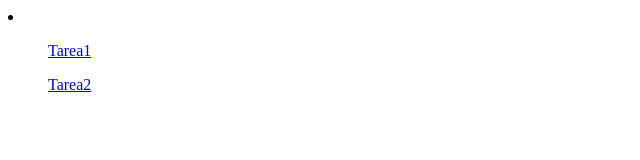
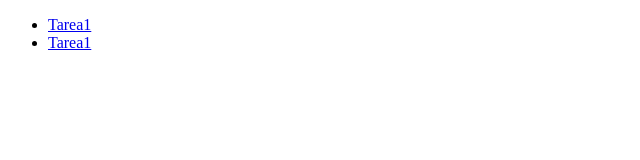
Before and after one commit to braulioJosue/braulioJosue.github.io, a plain HTML site: page index.html in a window 1280 px wide. Shown: the whole page, without its empty margins (0-640 px from the left). Drawn offline with Linux system fonts and the light colour scheme.

Commit message:
Update index.html

```diff
--- a/index.html
+++ b/index.html
@@ -6,13 +6,14 @@
     <title>Document</title>
 </head>
 <body>
-    <li>
         <ul>
+            <li>
             <a href="Tarea 1. Braulio Masis Jimenez/index.html">Tarea1</a>
+            </li>
+
+            <li>
+            <a href="Tarea 2/index.html">Tarea1</a>
+            </li>
         </ul>
-        <ul>
-            <a href="Tarea 2/index.html">Tarea2</a>
-        </ul>
-    </li>
 </body>
 </html>
```
